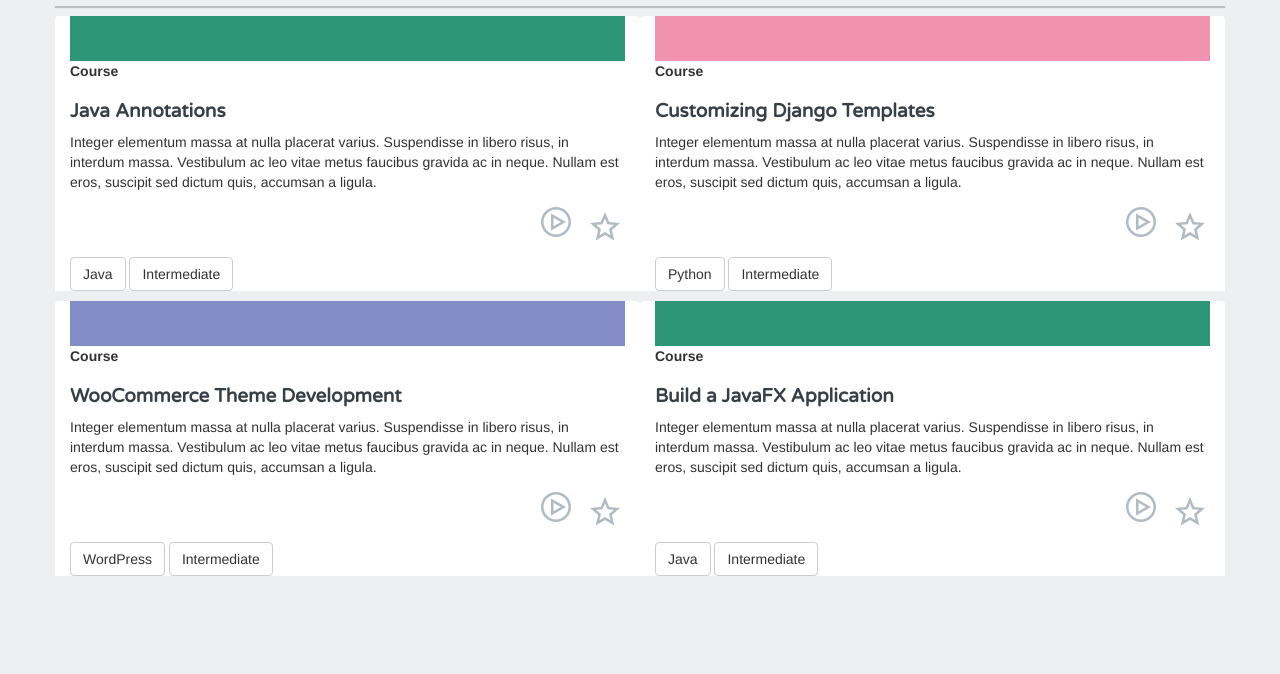
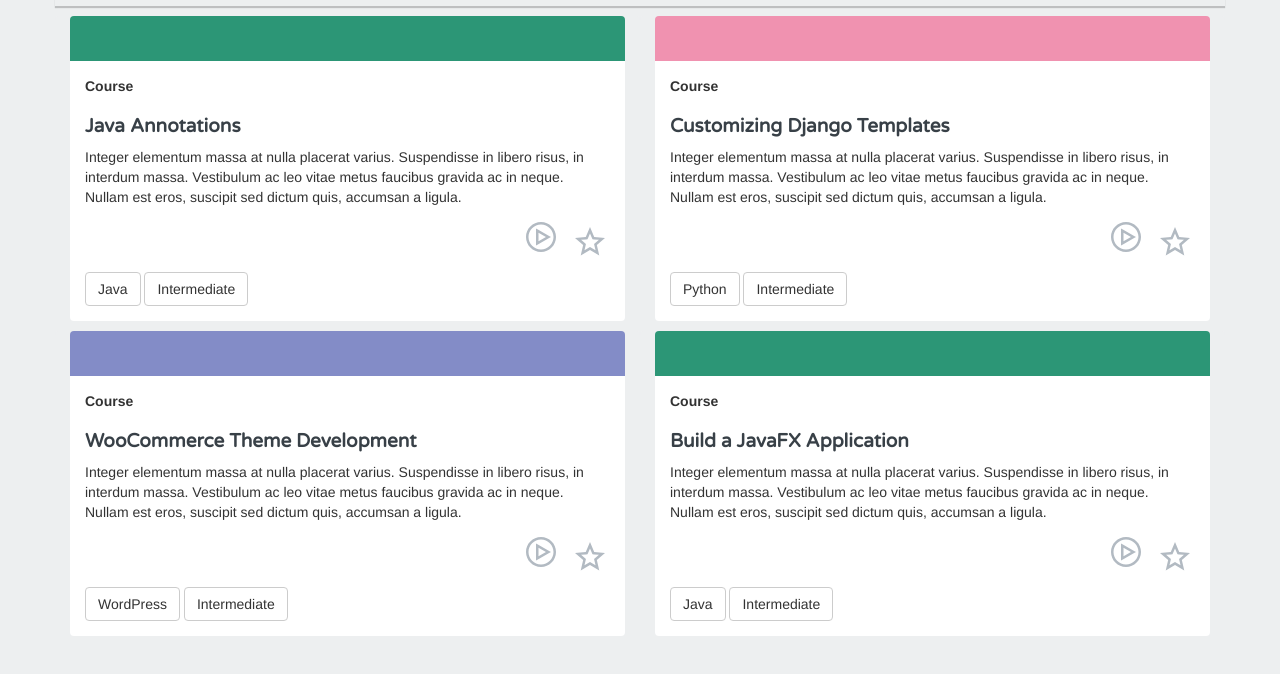
Before and after one commit to jeffaustin81/treehouse-layout, a plain HTML site: page index.html in a window 1280 px wide. Shown: the part 54-728 px from the top of the page. Drawn offline with nearby package versions, Linux system fonts and the light colour scheme.

Commit message:
Add margin and rounded bottom corners to course sections

```diff
--- a/css/styles.css
+++ b/css/styles.css
@@ -1,3 +1,17 @@
+body {
+  background-color: rgb(237, 239, 240);
+}
+h2 {
+  font-size: 19px;
+  font-family: 'Varela Round', Helvetica, Arial, sans-serif;
+  font-weight: bold;
+  color: rgb(56, 64, 71);
+}
+/*Header Section*/
+.header {
+  box-shadow: 0 2px 1px 0 rgba(0, 0, 0, 0.2);
+  height: 60px;
+}
 .bell-icon, .right-arrow-icon {
   height: 24px;
   width: 24px;
@@ -14,19 +28,6 @@
   width: 24px;
   fill: rgb(178, 186, 194);
 }
-.header {
-  box-shadow: 0 2px 1px 0 rgba(0, 0, 0, 0.2);
-  height: 60px;
-}
-body {
-  background-color: rgb(237, 239, 240);
-}
-h2 {
-  font-size: 19px;
-  font-family: 'Varela Round', Helvetica, Arial, sans-serif;
-  font-weight: bold;
-  color: rgb(56, 64, 71);
-}
 .left-right-borders {
   text-align: center;
   width: 55px;
@@ -37,18 +38,19 @@
 .right-nav {
   margin-top: 10px;
 }
+/*Content Sections*/
 .content-section {
   margin-top: 10px;
-  background-color: #fff;
+  background-color: rgb(237, 239, 240);
   border-top-left-radius: 4px;
   border-top-right-radius: 4px;
-}
-.content-buttons {
-  clear: both;
 }
 .content-header {
   height: 45px;
   color: #fff;
+  border-top-left-radius: 4px;
+  border-top-right-radius: 4px;
+  /*padding: 0;*/
 }
 .java {
   background-color: #2c9676;
@@ -57,7 +59,16 @@
   background-color: rgb(240, 146, 176);
 }
 .wordpress {
-    background-color: #838CC7;
+  background-color: #838CC7;
+}
+.inner-content {
+  padding: 15px;
+  background-color: #fff;
+  border-bottom-left-radius: 4px;
+  border-bottom-right-radius: 4px;
+}
+.content-buttons {
+  clear: both;
 }
 .circle-play {
   height: 40px;
@@ -69,3 +80,14 @@
 width: 30px;
 fill: rgb(178, 186, 194);
 }
+
+/*Bootstrap Overrides*/
+.col-md-6 {
+  padding-right: 15px;
+  padding-left: 15px;
+}
+
+.row {
+  margin-right: -15px;
+  margin-left: -15px;
+}
--- a/index.html
+++ b/index.html
@@ -47,9 +47,10 @@
         </li>
       </ul>
     </div>
-    <div class="row main-content">
+    <div class="row">
       <div class="col-md-6 content-section">
         <div class="content-header java"></div>
+        <div class="inner-content">
           <strong>Course</strong>
           <h2>Java Annotations</h2>
           <p>
@@ -64,7 +65,8 @@
             </li>
             <li>
               <svg xmlns="http://www.w3.org/2000/svg" viewBox="0 0 24 24" enable-background="new 0 0 24 24" class="star">
-                <path d="M12,5.11l1.544,3.631l0.47,1.104l1.195,0.105l3.931,0.346l-2.976,2.592l-0.905,0.788l0.269,1.169 l0.885,3.846l-3.384-2.03L12,16.044l-1.029,0.617l-3.384,2.03l0.885-3.846l0.269-1.169l-0.905-0.788L4.86,10.298l3.931-0.346 l1.195-0.105l0.47-1.104L12,5.11 M12,0L8.615,7.959L0,8.718l6.523,5.679l-1.939,8.429L12,18.377l7.416,4.45l-1.938-8.429L24,8.718 l-8.615-0.759L12,0L12,0z"/>
+                <path d="M12,5.11l1.544,3.631l0.47,1.104l1.195,0.105l3.931,0.346l-2.976,2.592l-0.905,0.788l0.269,1.169 l0.885,3.846l-3.384-2.03L12,16.044l-1.029,0.617l-3.384,2.03l0.885-3.846l0.269-1.169l-0.905-0.788L4.86,10.298l3.931-0.346 l1.195-0.105l0.47-1.104L12,5.11 M12,0L8.615,7.959L0,8.718l6.523,5.679l-1.939,8.429L12,18.377l7.416,4.45l-1.938-8.429L24,8.718 l-8.615-0.759L12,0L12,0z"
+                />
               </svg>
             </li>
           </ul>
@@ -73,8 +75,10 @@
             <a class="btn btn-default" href="#" role="button">Intermediate</a>
           </div>
         </div>
+      </div>
       <div class="col-md-6 content-section">
         <div class="content-header python"></div>
+        <div class="inner-content">
           <strong>Course</strong>
           <h2>Customizing Django Templates</h2>
           <p>
@@ -89,7 +93,8 @@
             </li>
             <li>
               <svg xmlns="http://www.w3.org/2000/svg" viewBox="0 0 24 24" enable-background="new 0 0 24 24" class="star">
-                <path d="M12,5.11l1.544,3.631l0.47,1.104l1.195,0.105l3.931,0.346l-2.976,2.592l-0.905,0.788l0.269,1.169 l0.885,3.846l-3.384-2.03L12,16.044l-1.029,0.617l-3.384,2.03l0.885-3.846l0.269-1.169l-0.905-0.788L4.86,10.298l3.931-0.346 l1.195-0.105l0.47-1.104L12,5.11 M12,0L8.615,7.959L0,8.718l6.523,5.679l-1.939,8.429L12,18.377l7.416,4.45l-1.938-8.429L24,8.718 l-8.615-0.759L12,0L12,0z"/>
+                <path d="M12,5.11l1.544,3.631l0.47,1.104l1.195,0.105l3.931,0.346l-2.976,2.592l-0.905,0.788l0.269,1.169 l0.885,3.846l-3.384-2.03L12,16.044l-1.029,0.617l-3.384,2.03l0.885-3.846l0.269-1.169l-0.905-0.788L4.86,10.298l3.931-0.346 l1.195-0.105l0.47-1.104L12,5.11 M12,0L8.615,7.959L0,8.718l6.523,5.679l-1.939,8.429L12,18.377l7.416,4.45l-1.938-8.429L24,8.718 l-8.615-0.759L12,0L12,0z"
+                />
               </svg>
             </li>
           </ul>
@@ -100,9 +105,12 @@
           </div>
         </div>
       </div>
+    </div>
     <div class="row">
       <div class="col-md-6 content-section">
+
         <div class="content-header wordpress"></div>
+        <div class="inner-content">
           <strong>Course</strong>
           <h2>WooCommerce Theme Development</h2>
           <p>
@@ -117,19 +125,21 @@
             </li>
             <li>
               <svg xmlns="http://www.w3.org/2000/svg" viewBox="0 0 24 24" enable-background="new 0 0 24 24" class="star">
-                <path d="M12,5.11l1.544,3.631l0.47,1.104l1.195,0.105l3.931,0.346l-2.976,2.592l-0.905,0.788l0.269,1.169 l0.885,3.846l-3.384-2.03L12,16.044l-1.029,0.617l-3.384,2.03l0.885-3.846l0.269-1.169l-0.905-0.788L4.86,10.298l3.931-0.346 l1.195-0.105l0.47-1.104L12,5.11 M12,0L8.615,7.959L0,8.718l6.523,5.679l-1.939,8.429L12,18.377l7.416,4.45l-1.938-8.429L24,8.718 l-8.615-0.759L12,0L12,0z"/>
+                <path d="M12,5.11l1.544,3.631l0.47,1.104l1.195,0.105l3.931,0.346l-2.976,2.592l-0.905,0.788l0.269,1.169 l0.885,3.846l-3.384-2.03L12,16.044l-1.029,0.617l-3.384,2.03l0.885-3.846l0.269-1.169l-0.905-0.788L4.86,10.298l3.931-0.346 l1.195-0.105l0.47-1.104L12,5.11 M12,0L8.615,7.959L0,8.718l6.523,5.679l-1.939,8.429L12,18.377l7.416,4.45l-1.938-8.429L24,8.718 l-8.615-0.759L12,0L12,0z"
+                />
               </svg>
             </li>
           </ul>
           <div class="content-buttons">
-
             <a class="btn btn-default" href="#" role="button">WordPress</a>
             <a class="btn btn-default" href="#" role="button">Intermediate</a>
           </div>
-
+        </div>
       </div>
       <div class="col-md-6 content-section">
+
         <div class="content-header java"></div>
+        <div class="inner-content">
           <strong>Course</strong>
           <h2>Build a JavaFX Application</h2>
           <p>
@@ -144,7 +154,8 @@
             </li>
             <li>
               <svg xmlns="http://www.w3.org/2000/svg" viewBox="0 0 24 24" enable-background="new 0 0 24 24" class="star">
-                <path d="M12,5.11l1.544,3.631l0.47,1.104l1.195,0.105l3.931,0.346l-2.976,2.592l-0.905,0.788l0.269,1.169 l0.885,3.846l-3.384-2.03L12,16.044l-1.029,0.617l-3.384,2.03l0.885-3.846l0.269-1.169l-0.905-0.788L4.86,10.298l3.931-0.346 l1.195-0.105l0.47-1.104L12,5.11 M12,0L8.615,7.959L0,8.718l6.523,5.679l-1.939,8.429L12,18.377l7.416,4.45l-1.938-8.429L24,8.718 l-8.615-0.759L12,0L12,0z"/>
+                <path d="M12,5.11l1.544,3.631l0.47,1.104l1.195,0.105l3.931,0.346l-2.976,2.592l-0.905,0.788l0.269,1.169 l0.885,3.846l-3.384-2.03L12,16.044l-1.029,0.617l-3.384,2.03l0.885-3.846l0.269-1.169l-0.905-0.788L4.86,10.298l3.931-0.346 l1.195-0.105l0.47-1.104L12,5.11 M12,0L8.615,7.959L0,8.718l6.523,5.679l-1.939,8.429L12,18.377l7.416,4.45l-1.938-8.429L24,8.718 l-8.615-0.759L12,0L12,0z"
+                />
               </svg>
             </li>
           </ul>
@@ -156,6 +167,7 @@
         </div>
       </div>
     </div>
+  </div>
 </body>
 
 </html>
```
Lines whose indentation alone changed are shown as unchanged.
